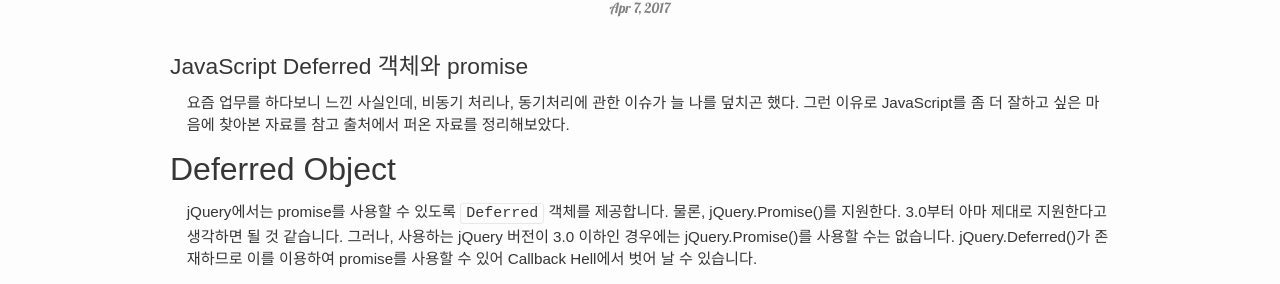
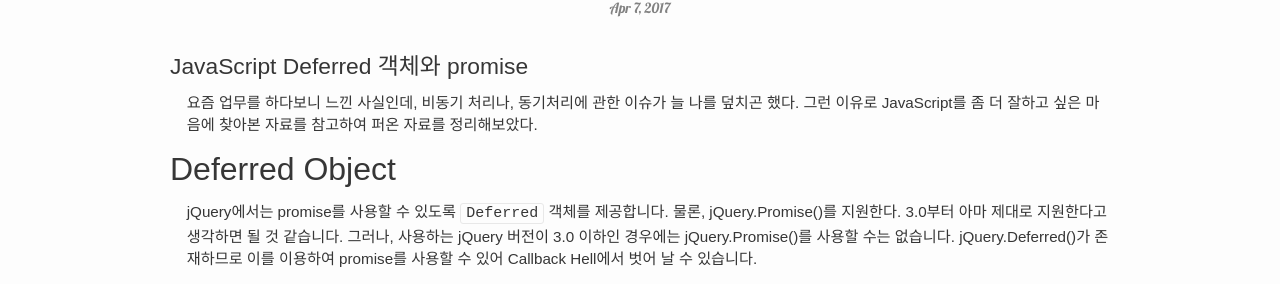
Before and after one commit to seungdols/seungdols.github.io, a Jekyll site: the page built from _posts/2017/2017-04-07-javascript-deferred-and-promise.markdown, in a window 1280 px wide and 900 px high. Shown: the part 272-556 px from the top of the window. Built offline with Jekyll 4.4.1, drawn with Linux system fonts in a browser that asks for light colours; some web fonts are replaced; comment, search, counter and statistics services are not loaded.

Commit message:
[update] edit text

```diff
--- a/_posts/2017/2017-04-07-javascript-deferred-and-promise.markdown
+++ b/_posts/2017/2017-04-07-javascript-deferred-and-promise.markdown
@@ -10,7 +10,7 @@
 # JavaScript Deferred 객체와 promise
 
 요즘 업무를 하다보니 느낀 사실인데, 비동기 처리나, 동기처리에 관한 이슈가 늘 나를 덮치곤 했다.
-그런 이유로 JavaScript를 좀 더 잘하고 싶은 마음에 찾아본 자료를 참고 출처에서 퍼온 자료를 정리해보았다.
+그런 이유로 JavaScript를 좀 더 잘하고 싶은 마음에 찾아본 자료를 참고하여 퍼온 자료를 정리해보았다.
 
 ## Deferred Object
 
```
